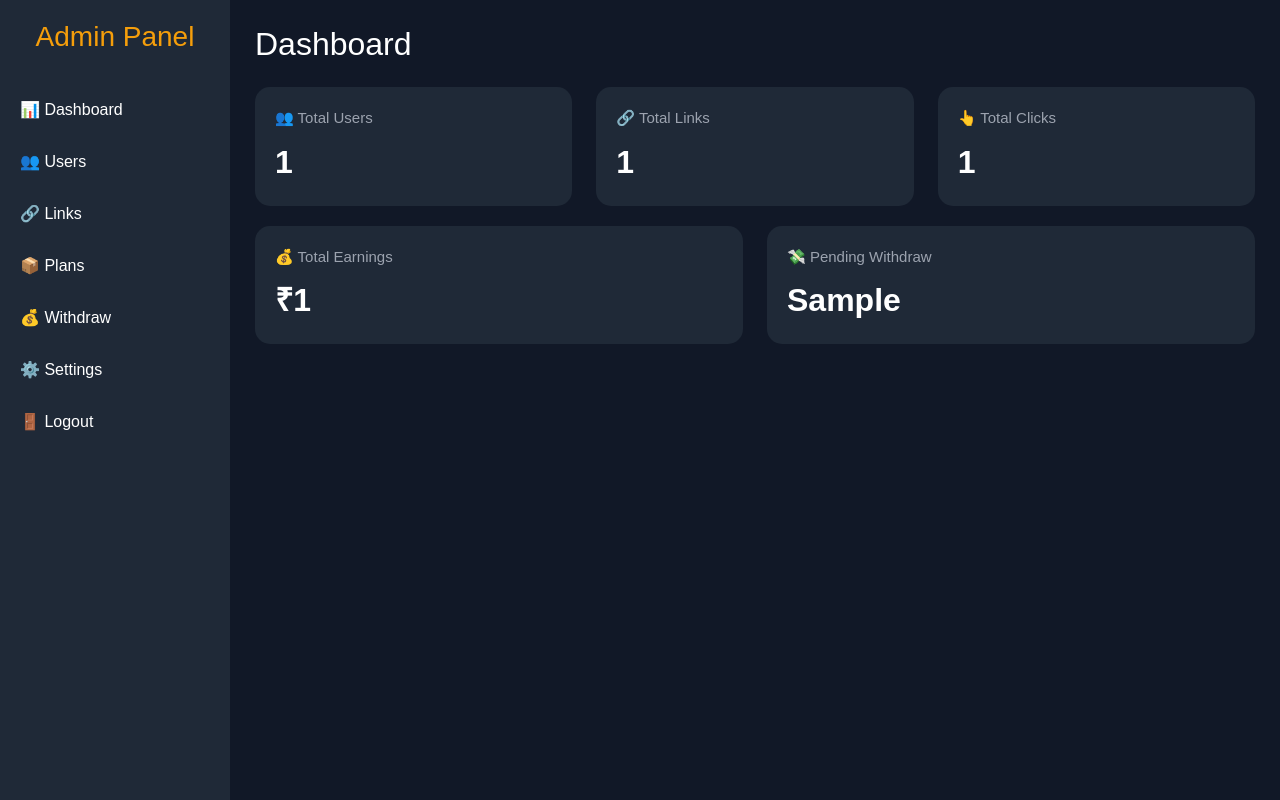
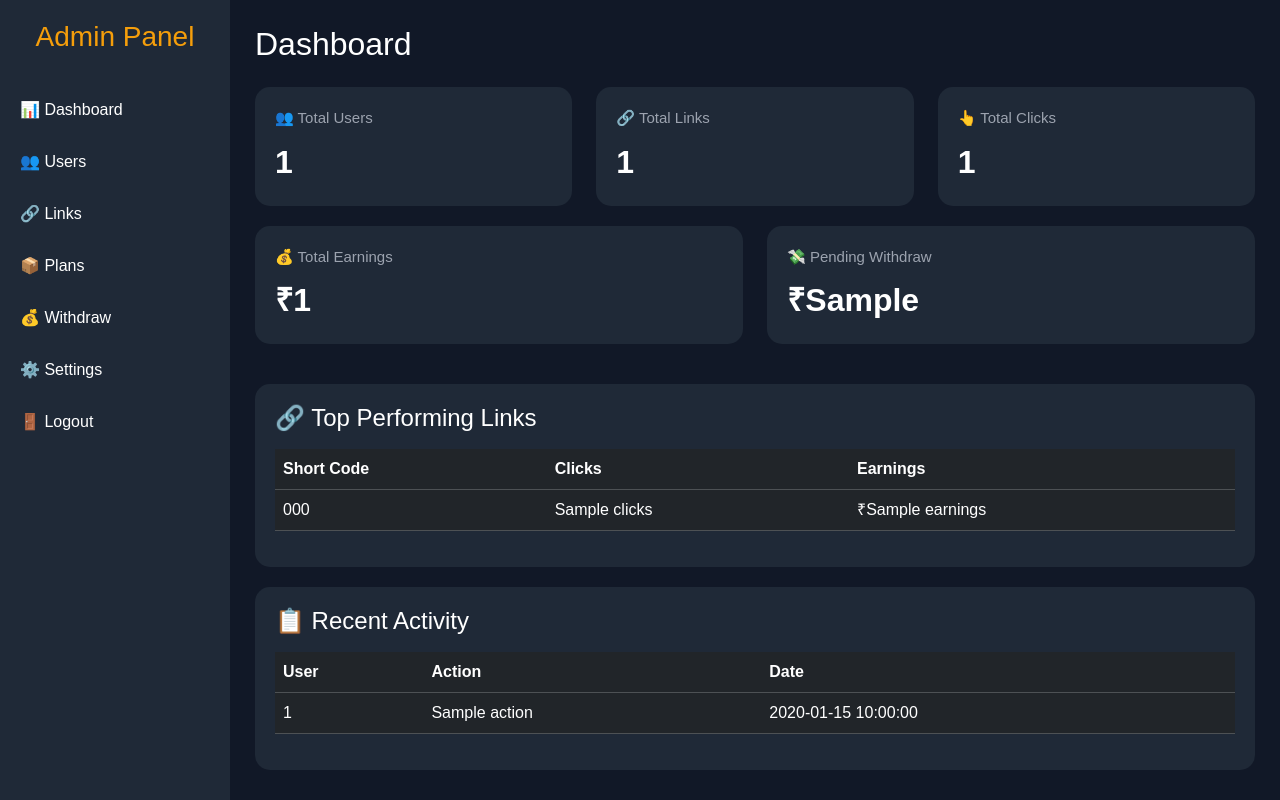
Before and after one commit to Khanarm/Adshort, a Flask app: template templates/admin/dashboard.html in a window 1280 px wide. Run offline with Flask 3, Linux system fonts and the light colour scheme; the template is opened without the code that fills it: most values are stand-ins (such as "Sample title", 1, 10 or a date in 2020); parts of the project's set-up code (start-up, migrations or seed data) failed here and were passed over.

Commit message:
Update dashboard.html

```diff
--- a/templates/admin/dashboard.html
+++ b/templates/admin/dashboard.html
@@ -68,11 +68,24 @@ font-weight:bold;
 margin-top:8px;
 }
 
+.table-box{
+background:#1f2937;
+border-radius:15px;
+padding:20px;
+margin-top:20px;
+}
+
+table{
+color:white !important;
+}
+
 </style>
 
 </head>
 
+
 <body>
+
 
 <div class="sidebar">
 
@@ -88,60 +101,170 @@ margin-top:8px;
 
 </div>
 
+
+
 <div class="main">
+
 
 <h2 class="mb-4">Dashboard</h2>
 
+
 <div class="row">
 
+
 <div class="col-md-4">
-
 <div class="card-box">
 <div class="card-title">👥 Total Users</div>
 <div class="card-value">{{ total_users }}</div>
 </div>
-
 </div>
 
+
 <div class="col-md-4">
-
 <div class="card-box">
 <div class="card-title">🔗 Total Links</div>
 <div class="card-value">{{ total_links }}</div>
 </div>
-
 </div>
 
+
 <div class="col-md-4">
-
 <div class="card-box">
 <div class="card-title">👆 Total Clicks</div>
 <div class="card-value">{{ total_clicks }}</div>
 </div>
-
 </div>
 
+
 <div class="col-md-6">
-
 <div class="card-box">
 <div class="card-title">💰 Total Earnings</div>
 <div class="card-value">₹{{ total_earnings }}</div>
 </div>
+</div>
+
+
+<div class="col-md-6">
+<div class="card-box">
+<div class="card-title">💸 Pending Withdraw</div>
+<div class="card-value">₹{{ pending_withdraw }}</div>
+</div>
+</div>
+
 
 </div>
 
-<div class="col-md-6">
 
-<div class="card-box">
-<div class="card-title">💸 Pending Withdraw</div>
-<div class="card-value">{{ pending_withdraw }}</div>
-</div>
+
+<!-- Top Links -->
+
+<div class="table-box">
+
+<h4>🔗 Top Performing Links</h4>
+
+<table class="table table-dark table-hover mt-3">
+
+<thead>
+<tr>
+<th>Short Code</th>
+<th>Clicks</th>
+<th>Earnings</th>
+</tr>
+</thead>
+
+
+<tbody>
+
+{% for link in top_links %}
+
+<tr>
+
+<td>{{ link.short_code }}</td>
+
+<td>{{ link.clicks }}</td>
+
+<td>₹{{ link.earnings }}</td>
+
+</tr>
+
+{% else %}
+
+<tr>
+<td colspan="3" class="text-center">
+No Links Found
+</td>
+</tr>
+
+{% endfor %}
+
+</tbody>
+
+</table>
 
 </div>
 
-</div>
+
+
+
+<!-- Recent Activity -->
+
+<div class="table-box">
+
+<h4>📋 Recent Activity</h4>
+
+<table class="table table-dark table-hover mt-3">
+
+
+<thead>
+
+<tr>
+<th>User</th>
+<th>Action</th>
+<th>Date</th>
+</tr>
+
+</thead>
+
+
+<tbody>
+
+
+{% for activity in recent_activity %}
+
+<tr>
+
+<td>{{ activity.user_id }}</td>
+
+<td>{{ activity.action }}</td>
+
+<td>{{ activity.created_at }}</td>
+
+</tr>
+
+
+{% else %}
+
+<tr>
+<td colspan="3" class="text-center">
+No Activity Found
+</td>
+</tr>
+
+{% endfor %}
+
+
+</tbody>
+
+
+</table>
+
 
 </div>
 
+
+
+</div>
+
+
 </body>
-</html>
+  </html>
```
